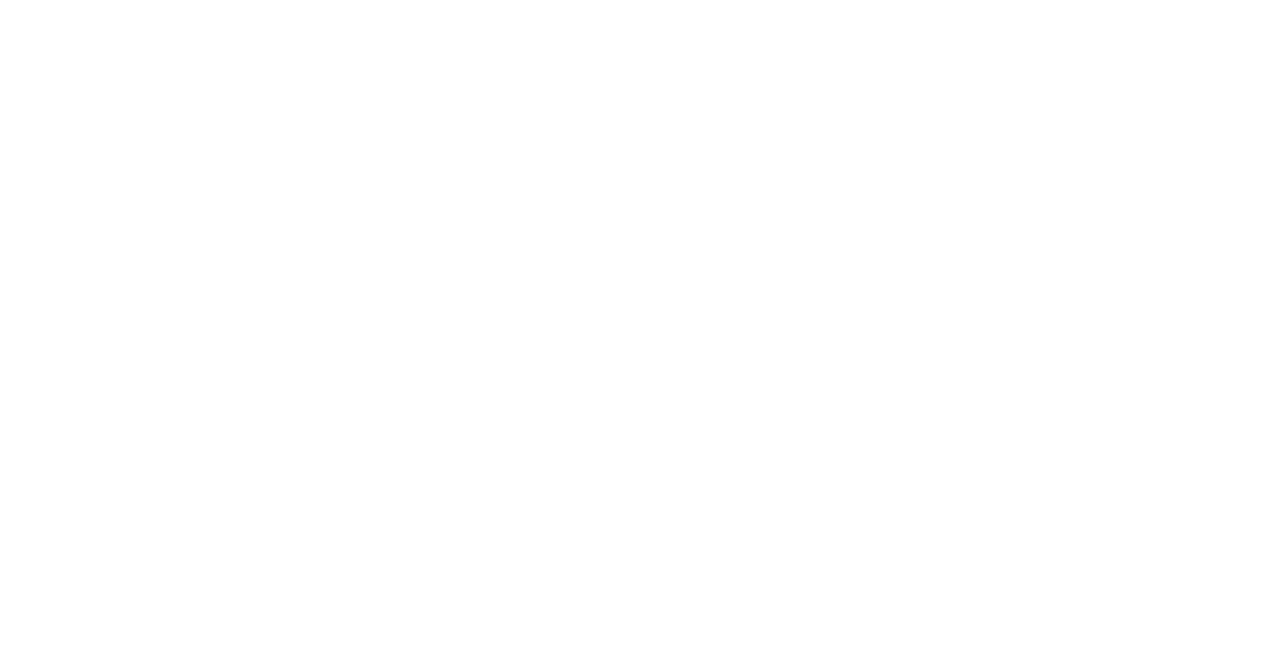
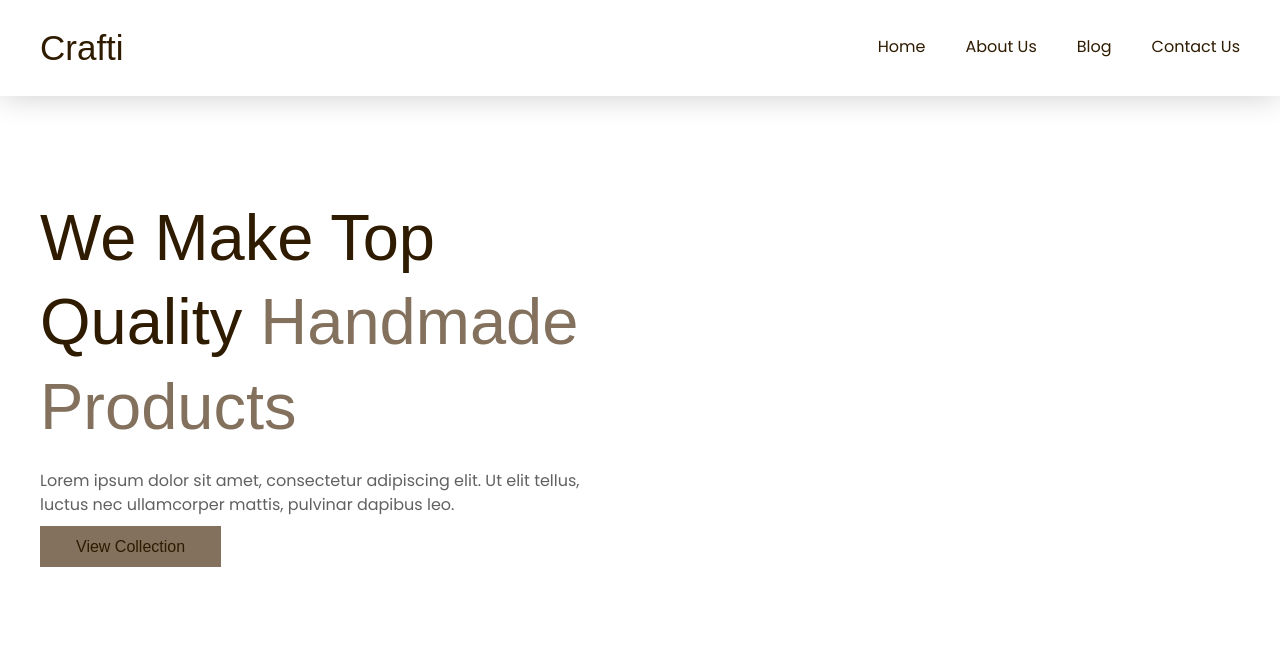
Before and after one commit to Davchick/Crafti, a plain HTML site: page index.html in a window 1280 px wide. Drawn offline with Linux system fonts and the light colour scheme; a web font is replaced by a local one.

Commit message:
Header & Hero barely done

```diff
--- a/index.html
+++ b/index.html
@@ -1,15 +1,49 @@
 <!DOCTYPE html>
 <html lang="en">
-<head>
-   <meta charset="UTF-8">
-   <meta http-equiv="X-UA-Compatible" content="IE=edge">
-   <meta name="viewport" content="width=device-width, initial-scale=1.0">
-   <title>Trafico.</title>
-   <link rel="stylesheet" href="./css/style.css">
-</head>
-<body>
+  <head>
+    <meta charset="UTF-8" />
+    <meta http-equiv="X-UA-Compatible" content="IE=edge" />
+    <meta name="viewport" content="width=device-width, initial-scale=1.0" />
+    <title>Crafti</title>
+    <link rel="stylesheet" href="./css/style.css" />
+  </head>
+  <body>
+    <!-- Header -->
+    <header class="header">
+      <div class="container">
+        <div class="header__wrapper">
+          <div class="header__logo">
+            <a href="#" id="#">Crafti</a>
+          </div>
 
+          <nav class="header__nav">
+            <ul class="nav__menu">
+              <li class="nav__menu-item">Home</li>
+              <li class="nav__menu-item">About Us</li>
+              <li class="nav__menu-item">Blog</li>
+              <li class="nav__menu-item">Contact Us</li>
+            </ul>
+          </nav>
+        </div>
+      </div>
+    </header>
 
-   <script src="./js/script.js"></script>
-</body>
+    <!-- Main Section -->
+    <main class="main">
+      <div class="container">
+        <section class="hero">
+          <div class="hero__content">
+            <h1 class="hero__title">We Make Top Quality <span>Handmade Products</span></h1>
+            <p class="hero__text">
+              Lorem ipsum dolor sit amet, consectetur adipiscing elit. Ut elit
+              tellus, luctus nec ullamcorper mattis, pulvinar dapibus leo.
+            </p>
+            <a class="hero__btn" href="#">View Collection </a>
+          </div>
+        </section>
+      </div>
+    </main>
+
+    <script src="./js/script.js"></script>
+  </body>
 </html>
--- a/scss/_adaptive.scss
+++ b/scss/_adaptive.scss
@@ -0,0 +1,5 @@
+.container {
+   max-width: 1260px;
+   margin: 0 auto;
+   padding: 0 30px;
+}
--- a/scss/_fonts.scss
+++ b/scss/_fonts.scss
@@ -0,0 +1 @@
+@import url('https://fonts.googleapis.com/css2?family=Poppins:wght@400;500;600&family=Rosario:wght@400;500;600;700&display=swap');
--- a/scss/_vars.scss
+++ b/scss/_vars.scss
@@ -0,0 +1,4 @@
+$black: #2e1b00;
+$accent-color: #83715d;
+$grey: #616161;
+$poppins: "Poppins", sans-serif;
--- a/scss/style.scss
+++ b/scss/style.scss
@@ -0,0 +1,56 @@
+@import "_adaptive";
+@import "_fonts";
+@import "_reset";
+@import "_vars";
+body{
+   font-family: 'Rosario', sans-serif;
+   color: $black;
+   line-height: 1.3;
+}
+/* Header */
+.header {
+   padding: 25px 0;
+   box-shadow: 0px 0px 30px 0px hsla(0, 0%, 0%, 0.2);
+}
+.header__wrapper {
+   display: flex;
+   align-items: center;
+   justify-content: space-between;
+}
+.header__logo {
+   font-size: 35px;
+   font-weight: 500;
+}
+.header__nav {
+}
+.nav__menu {
+   display: flex;
+   column-gap: 40px;
+   font-family: $poppins;
+}
+.nav__menu-item {
+}
+/* Hero Section */
+.hero{
+   padding: 100px 0;
+}
+.hero__content {
+   max-width: 590px;
+}
+.hero__title {
+   font-size: 65px;
+   font-weight: 500;
+   span{
+      color: $accent-color;
+   }
+}
+.hero__text {
+   margin: 20px 0;
+   color: $grey;
+   font-family: $poppins;
+   line-height: 1.5;
+}
+.hero__btn {
+   padding: 12px 36px;
+   background-color: $accent-color;
+}
```
Also changed, not shown: css/style.css.
